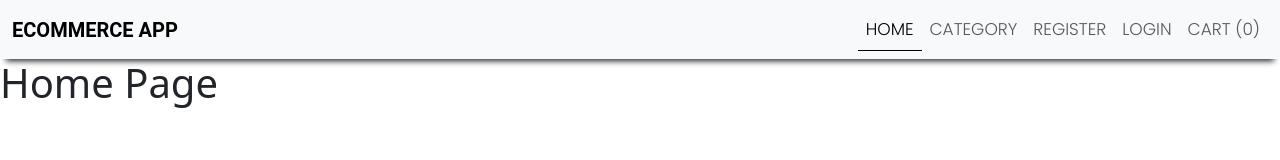
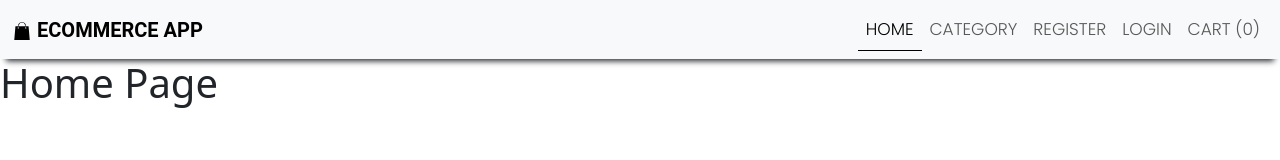
Before and after one commit to silent-code007/ecommerce-Website, a React (Create React App) app: page / in a window 1280 px wide. Shown: the top 160 px of the page. Built offline with nearby package versions, Linux system fonts and the light colour scheme; a web font is replaced by a local one.

Commit message:
New Commit

```diff
--- a/src/components/Layout/Header.js
+++ b/src/components/Layout/Header.js
@@ -19,7 +19,7 @@ const Header = () => {
           </button>
           <div className="collapse navbar-collapse" id="navbarTogglerDemo01">
             <Link to="/" className="navbar-brand">
-             Ecommerce App
+            <GiShoppingBag/> Ecommerce App
             </Link>
             <ul className="navbar-nav ms-auto mb-2 mb-lg-0">
               <li className="nav-item">
```
